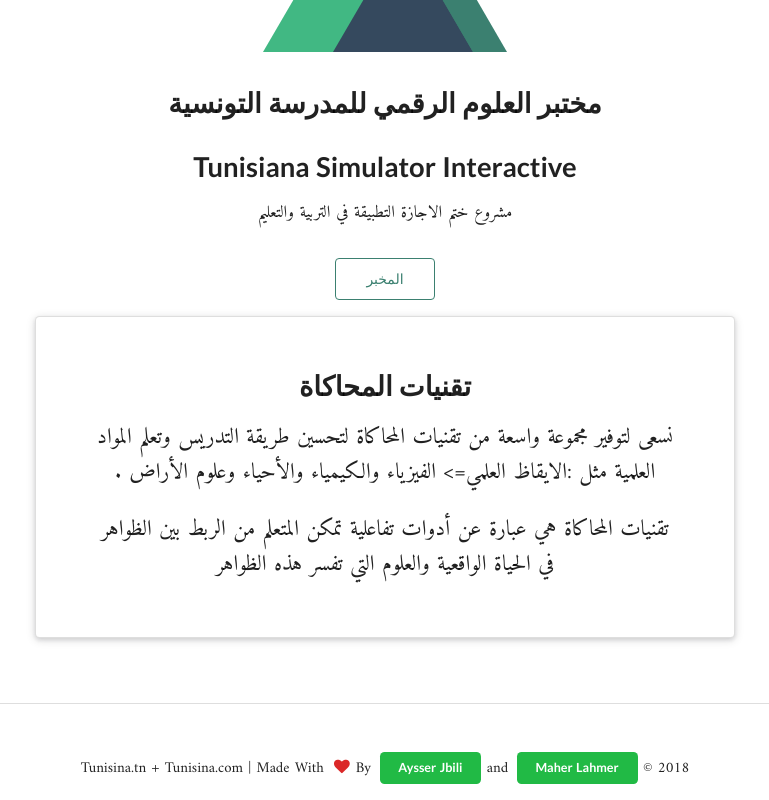
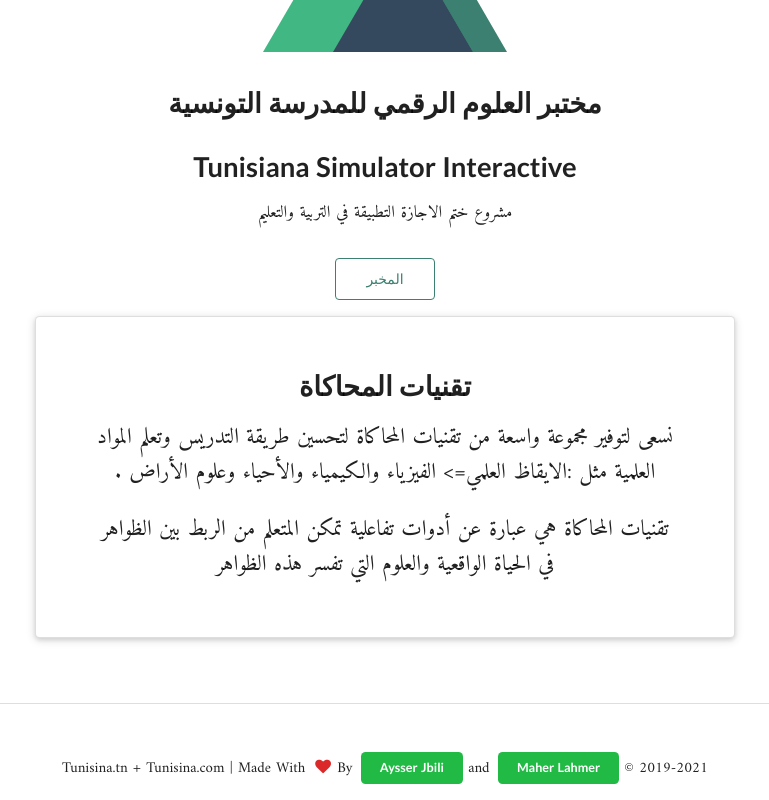
Before and after one commit to aysnet1/simPer, a Nuxt app: page / in a window 1280 px wide. Shown: the part 238-1038 px from the top of the page, without its empty margins (255-1024 px from the left). Built offline with nearby package versions, Linux system fonts and the light colour scheme.

Commit message:
Update FooTer.vue

```diff
--- a/components/FooTer.vue
+++ b/components/FooTer.vue
@@ -12,7 +12,7 @@
      By
      <a class='positive ui button mini' href='http://fb.com/ayss.net' target="_blank" >Aysser Jbili</a> and
    <a class='positive ui mini button' href='http://fb.com/maher.lahmar.98' target="_blank" >Maher Lahmer</a>
-   © 2018
+   © 2019-2021
 		</span>
 
   </div>
```
